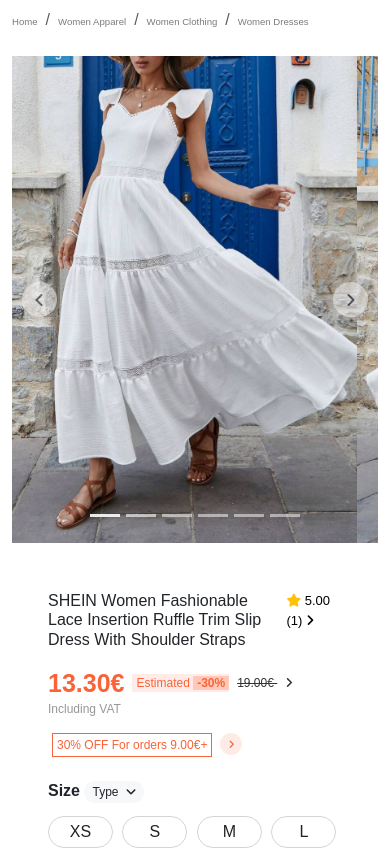
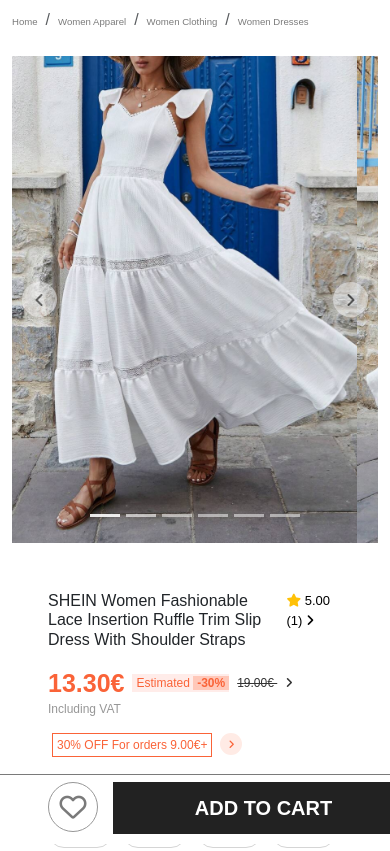
Before and after one commit to Its-gizmo47/SHIEN-Bootstrap, a plain HTML site: page index.html in a window 390 px wide. Shown: the top 851 px of the page. Drawn offline with Linux system fonts and the light colour scheme.

Commit message:
fixed cart

```diff
--- a/css/style.css
+++ b/css/style.css
@@ -61,4 +61,21 @@
     color: rgb(123, 123, 123);
     font-size: 0.6rem;
   }
+  #add-to-cart-div {
+    position: fixed;
+    z-index: 999;
+    bottom: 0;
+    padding-bottom: 10px;
+  }
+  #add-to-cart-div::after {
+    content: "";
+    position: absolute;
+    top: 0;
+    left: -20%;
+    width: 200%;
+    height: 100%;
+    z-index: -1;
+    border-top: 1px solid #7a7a7a;
+    background-color: #ffffff;
+  }
 }
--- a/index.html
+++ b/index.html
@@ -270,16 +270,16 @@
                   All Size are eligible for QuickShip
                 </h6>
               </div>
-              <div class="col-12 d-none d-sm-block pt-2">
+              <div id="add-to-cart-div" class="col-12 pt-2">
                 <div class="row">
-                  <div class="col-9">
+                  <div class="col-10 col-sm-9 order-2 order-sm-1">
                     <div class="d-grid">
                       <button class="btn btn-dark fs-5 fw-bold">
                         ADD TO CART
                       </button>
                     </div>
                   </div>
-                  <div class="col-3">
+                  <div class="col-2 col-sm-3 order-1 order-sm-2 ">
                     <span class="rounded-circle heart-circle">
                       <i class="fa-regular fa-heart"></i>
                     </span>
```
